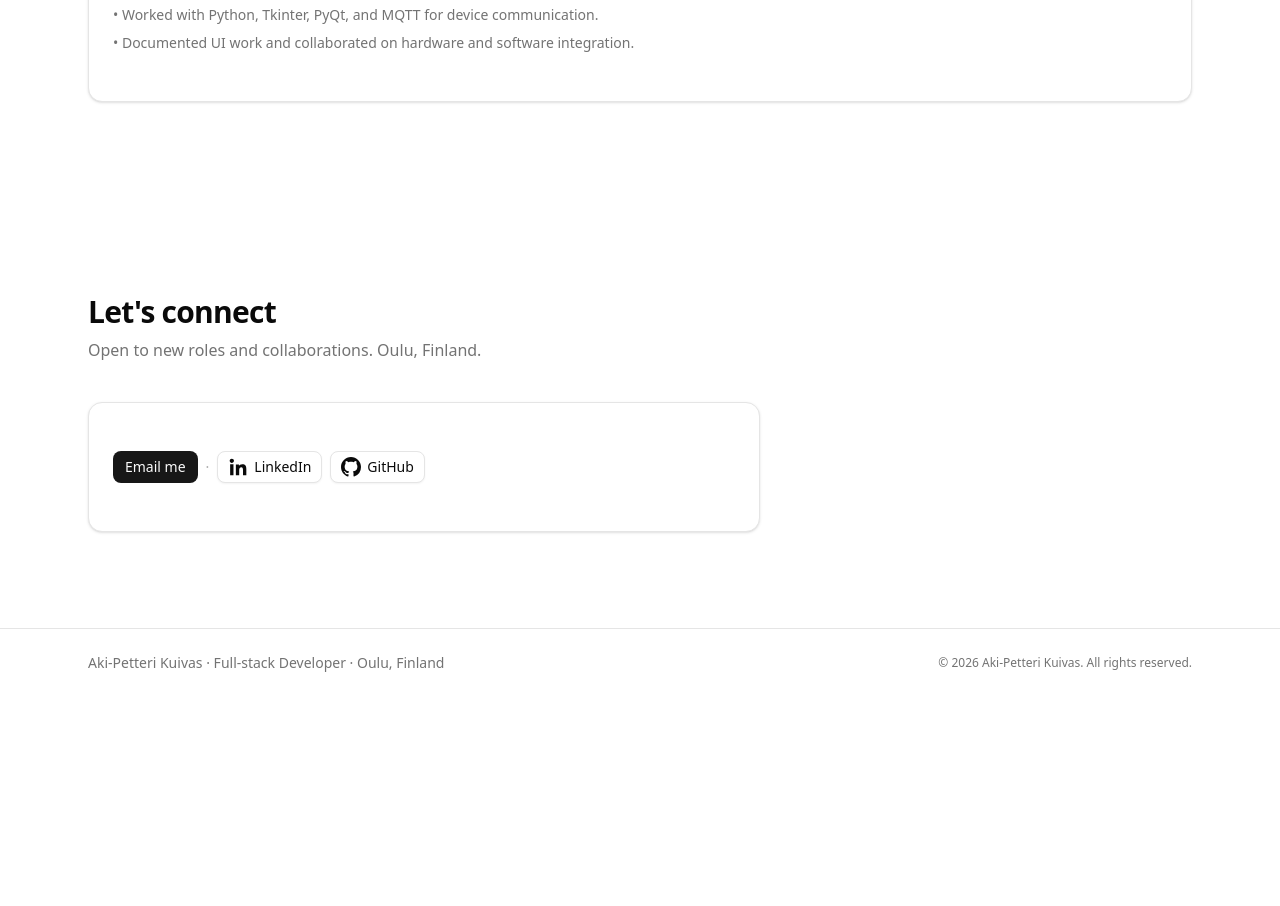
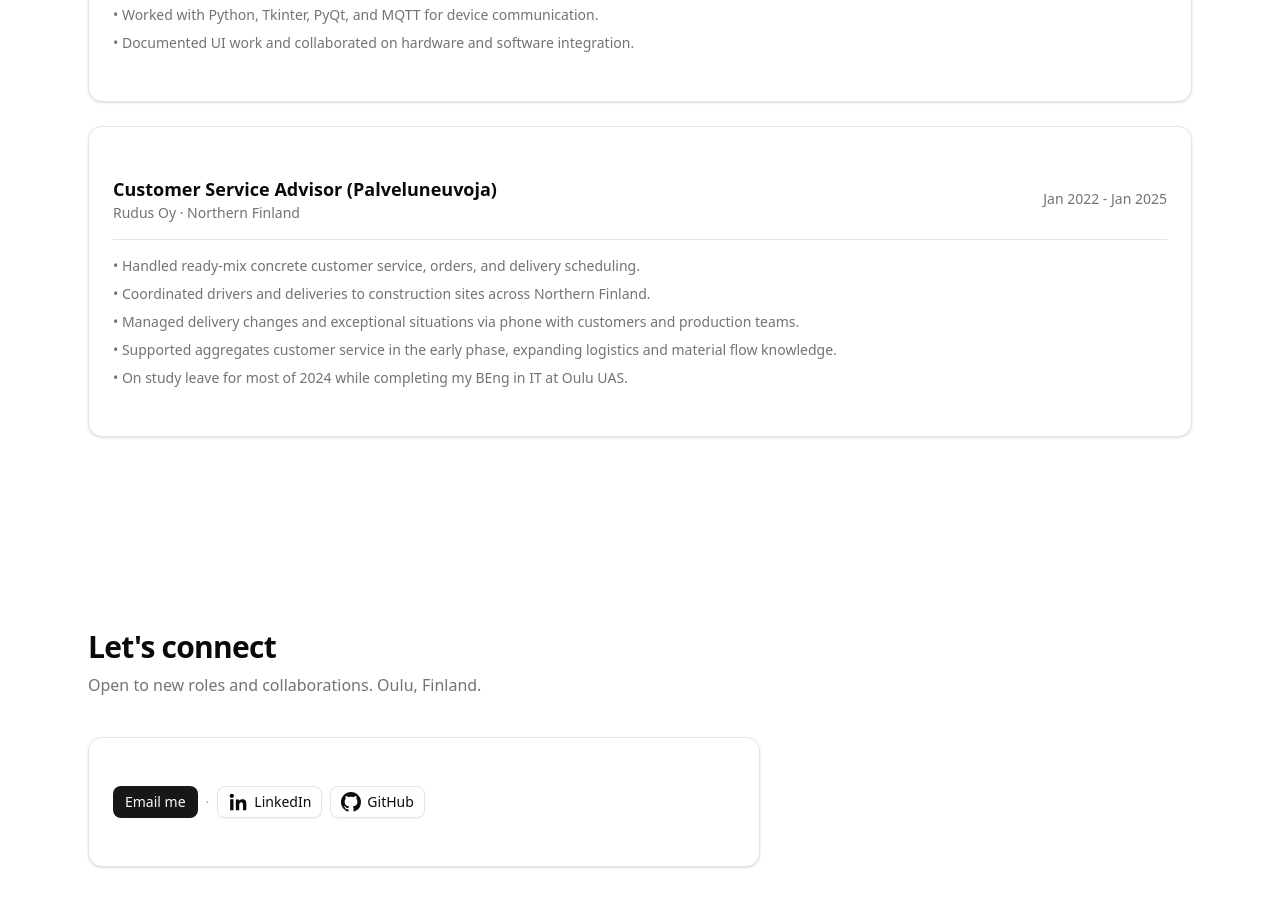
Before and after one commit to asku1990/portflio, a Next.js app: page / in a window 1280 px wide. Shown: the part 4500-5406 px from the top of the page. Before the commit the page ends 5197 px from the top, so only its background shows below. Built offline with nearby package versions, Linux system fonts and the light colour scheme.

Commit message:
docs(experience): add Rudus Oy role details

```diff
--- a/data/portfolio.ts
+++ b/data/portfolio.ts
@@ -456,6 +456,19 @@ export const portfolioData: PortfolioData = {
         "Documented UI work and collaborated on hardware and software integration.",
       ],
     },
+    {
+      company: "Rudus Oy",
+      role: "Customer Service Advisor (Palveluneuvoja)",
+      period: "Jan 2022 - Jan 2025",
+      location: "Northern Finland",
+      highlights: [
+        "Handled ready-mix concrete customer service, orders, and delivery scheduling.",
+        "Coordinated drivers and deliveries to construction sites across Northern Finland.",
+        "Managed delivery changes and exceptional situations via phone with customers and production teams.",
+        "Supported aggregates customer service in the early phase, expanding logistics and material flow knowledge.",
+        "On study leave for most of 2024 while completing my BEng in IT at Oulu UAS.",
+      ],
+    },
   ],
   contact: {
     title: "Let's connect",
```
